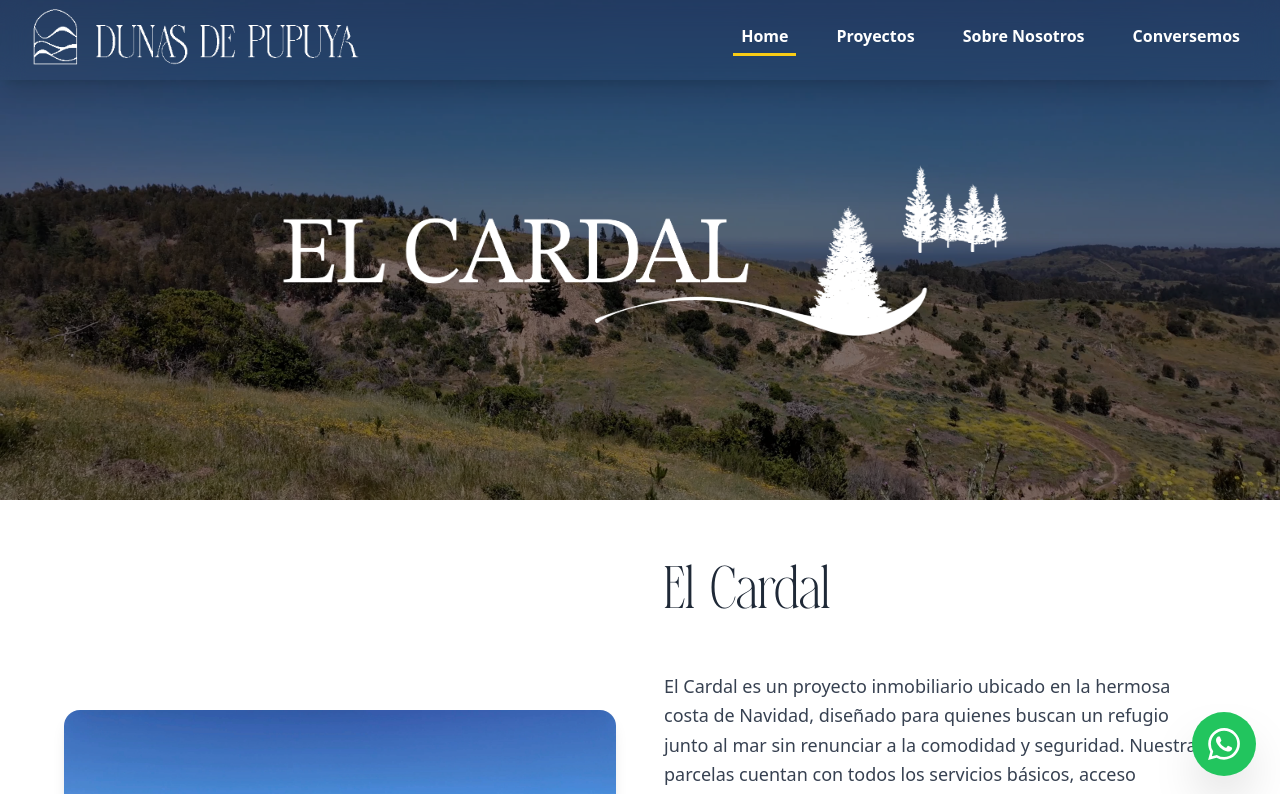
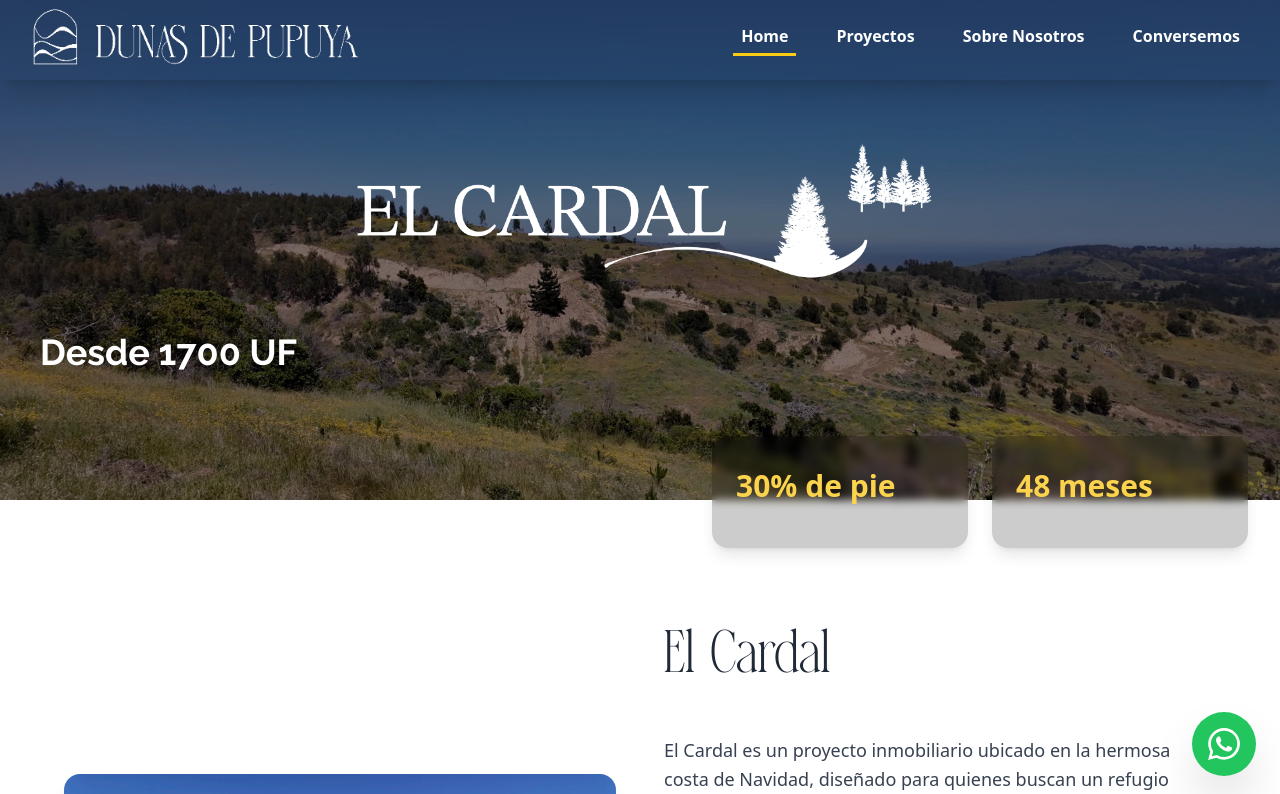
Before and after one commit to pipevera/DunasDePupuya, a Nuxt app: page /El-cardal in a window 1280 px wide. Shown: the top 794 px of the page. Built offline with nearby package versions, Linux system fonts and the light colour scheme; a web font is replaced by a local one.

Commit message:
:hammeR: added cards in banner

```diff
--- a/app/components/Navbar.vue
+++ b/app/components/Navbar.vue
@@ -5,7 +5,8 @@
   ]">
     <div class="flex items-center justify-between  max-w-7xl mx-auto px-8 h-full">
       <NuxtLink to="/" class="cursor-pointer relative right-8 md:right-10">
-        <img class="w-[300px] md:w-[400px]" src="/images/Dunas-Logo.png" alt="Logo Dunas de Pupuya" />
+        <img v-if="scrolled" class="w-[300px] md:w-[400px]" src="/images/logo/logodunas-negro.png" alt="Logo Dunas de Pupuya" />
+        <img v-else class="w-[300px] md:w-[400px]" src="/images/logo/logodunas-blanco.png" alt="Logo Dunas de Pupuya" />
       </NuxtLink>
       <div :class="[
         'hidden md:flex gap-8 font-semibold transition-colors duration-300',
--- a/app/components/ProjectBanner.vue
+++ b/app/components/ProjectBanner.vue
@@ -1,18 +1,35 @@
 <template>
+  <div class="relative mb-20">
     <section class="relative w-full h-[500px] overflow-hidden bg-cover bg-center"
       :style="{ backgroundImage: `url('/images/proyectos/${project}/banner/banner.webp')` }">
       <div class="absolute inset-0 bg-black/50"></div>
       <div
-      class="relative z-10 flex flex-col items-center justify-center h-full text-white max-w-4xl mx-auto text-center px-6">
-      <!-- <h1 class="text-5xl md:text-6xl font-Darina text-center  ">
-        {{ title }}
-      </h1> -->
+        class="relative z-10 flex flex-col justify-between h-full py-32 text-white max-w-7xl mx-auto px-10">
+        <div class="max-w-2xl mx-auto" >
           <img :src="logo" alt="Logo" class="w-full h-auto">
-     <!--  <p class="text-lg md:text-xl font-light">
-        {{ description }}
-      </p> -->
+        </div>
+        <div>
+          <p class="text-2xl md:text-4xl text-center sm:text-3xl md:text-left font-bold font-Raleway" >Desde {{ value }} UF</p>
+        </div>
       </div>
     </section>
+
+    <div class="absolute -bottom-12 left-0 right-0">
+      <div class="max-w-7xl mx-auto px-8">
+        <div class="flex items-center justify-center md:justify-end gap-6">
+          <!-- Card 1 -->
+          <div class="bg-black/20 backdrop-blur-sm shadow-lg w-64 h-28 rounded-2xl p-6 transform transition-all flex flex-col justify-center">
+            <h3 class="text-3xl font-bold text-amber-300 mb-3">30% de pie</h3>
+          </div>
+
+          <!-- Card 2 -->
+          <div class="bg-black/20 backdrop-blur-sm shadow-lg w-64 h-28 rounded-2xl p-6 transform transition-all flex flex-col justify-center">
+            <h3 class="text-3xl font-bold text-amber-300 mb-3">48 meses</h3>
+          </div>
+        </div>
+      </div>
+    </div>
+  </div>
 </template>
 
 <script setup>
@@ -21,11 +38,7 @@ defineProps({
     type: String,
     required: true
   },
-  title: {
-    type: String,
-    required: true
-  },
-  description: {
+  value: {
     type: String,
     required: true
   },
--- a/app/components/ProjectDescription.vue
+++ b/app/components/ProjectDescription.vue
@@ -1,5 +1,5 @@
 <template>
-  <section class="relative py-16 px-8 bg-white">
+  <section class="relative py-12 px-8 bg-white">
     <div class="max-w-6xl mx-auto relative z-10">
       <div class="grid md:grid-cols-2 gap-12 items-center">
         <div  class="hidden md:block order-2 md:order-1">
--- a/app/pages/El-cardal.vue
+++ b/app/pages/El-cardal.vue
@@ -2,8 +2,8 @@
   <div>
     <ProjectBanner
       :project="projectData.name"
-      :title="projectData.title"
       :logo="projectData.logo"
+      :value="projectData.value"
       :description="projectData.description"
     />
 
--- a/app/pages/La-aguada.vue
+++ b/app/pages/La-aguada.vue
@@ -2,8 +2,8 @@
   <div>
     <ProjectBanner
       :project="projectData.name"
-      :title="projectData.title"
       :logo="projectData.logo"
+      :value="projectData.value"
       :description="projectData.description"
     />
 
--- a/app/pages/Marcordillera.vue
+++ b/app/pages/Marcordillera.vue
@@ -2,8 +2,8 @@
   <div>
     <ProjectBanner
       :project="projectData.name"
-      :title="projectData.title"
       :logo="projectData.logo"
+      :value="projectData.value"
       :description="projectData.description"
     />
 
--- a/app/pages/Vista-la-polcura.vue
+++ b/app/pages/Vista-la-polcura.vue
@@ -2,8 +2,8 @@
   <div>
     <ProjectBanner
       :project="projectData.name"
-      :title="projectData.title"
       :logo="projectData.logo"
+      :value="projectData.value"
       :description="projectData.description"
     />
 
```
Also changed, not shown: public/images/logo/logodunas-blanco.png (renamed from public/images/Dunas-Logo.png), public/images/logo/logodunas-negro.png (added). Lines whose indentation alone changed are shown as unchanged.
